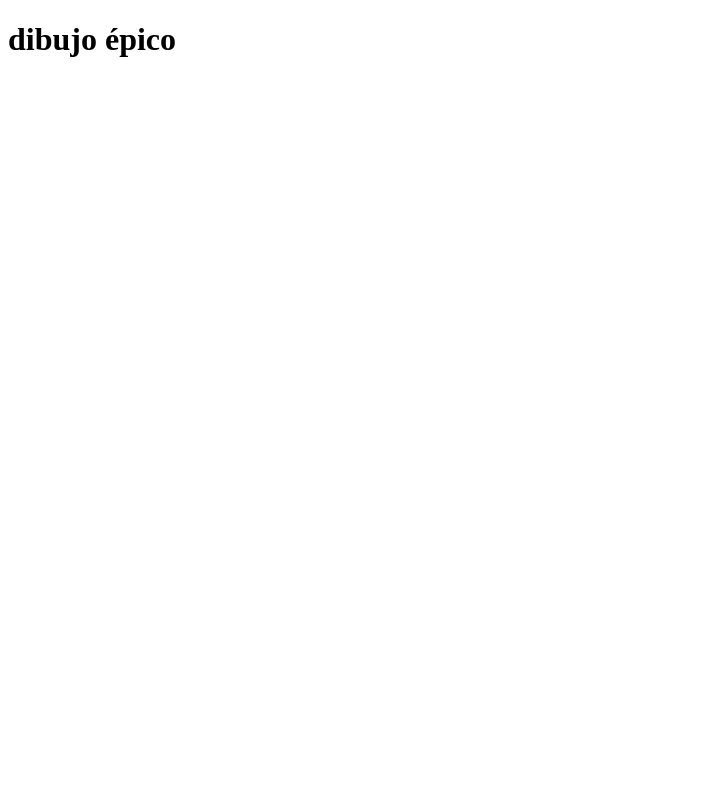
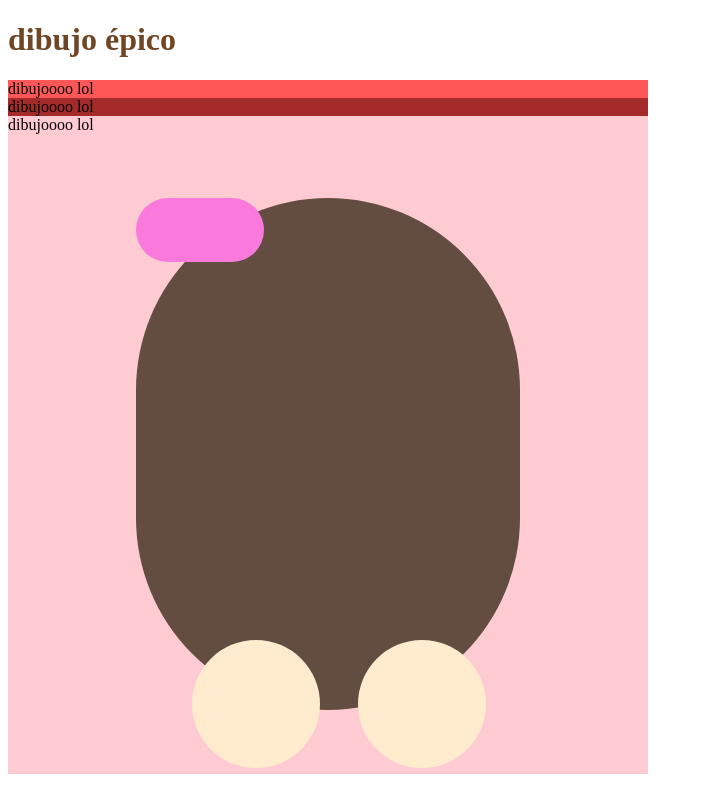
Before and after one commit to mariahelenaramirez11/hola, a plain HTML site: page index.html in a window 1280 px wide. Shown: the whole page, without its empty margins (0-703 px from the left). Drawn offline with Linux system fonts and the light colour scheme; files that its build step writes are made by us from their sources.

Commit message:
hice la cara, los ojos, y el intento de una boca

```diff
--- a/index.html
+++ b/index.html
@@ -3,13 +3,24 @@
 <head>
     <meta charset="UTF-8">
     <meta name="viewport" content="width=device-width, initial-scale=1.0">
-    <title>Document</title>
+    <title>dibujo</title>
     <link href="styles/style.css" rel="stylesheet" type="text/css">
 </head>
 
 <body>
     <h1>dibujo épico</h1>
-    <div></div>
+    <div class="divrojo">dibujoooo lol</div>
+    <div class="divrojo" id="divUnico">dibujoooo lol</div>
+    <div>dibujoooo lol</div>
+
+    <div id="dibujo">
+        <div id="cara">
+            <div class="ojos" id="ojoIzq"></div>
+            <div class="ojos" id="ojoDer"></div>
+            <div class="boca"></div>
+        </div>
+    </div>
+
 
 </body>
 </html>
--- a/styes.css/style.css
+++ /dev/null
@@ -1 +0,0 @@
-div{background-color: pink;}
--- /dev/null
+++ b/styles/style.css
@@ -0,0 +1,55 @@
+body{}
+
+h1{
+    color: rgb(111, 71, 37);
+}
+
+div{
+    background-color: rgb(255, 203, 211);
+    width: 50vw;
+}
+
+.divrojo{
+    background-color: rgb(255, 87, 87);
+}
+
+#divUnico {
+    background-color: brown;
+}
+#dibujo {
+    width: 50vw;
+    height: 50vw;
+    display: flex;
+    justify-content: center;
+    align-items: center;
+}
+#cara {
+    background-color: rgb(99, 76, 64);
+    width: 30vw;
+    height: 40vw;
+    border-radius: 60vw;
+}
+.ojos {
+    background-color: blanchedalmond;
+    width: 10vw;
+    height: 10vw;
+    border-radius: 60vw;
+    position: absolute
+}
+#ojoIzq {
+    top: 80%;
+    left: 15%;
+}
+#ojoDer {
+    top: 80%;
+    left: 28%;
+}
+.boca {
+    background-color: rgb(249, 121, 221);
+    width: 10vw;
+    height: 5vw;
+    border-radius: 40vw;
+    top: 100%;
+    left: 50;
+
+}
```
